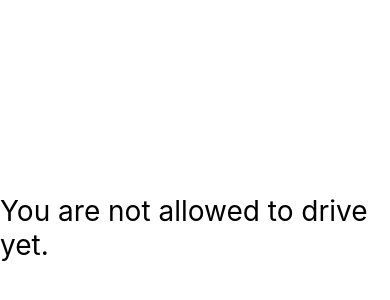
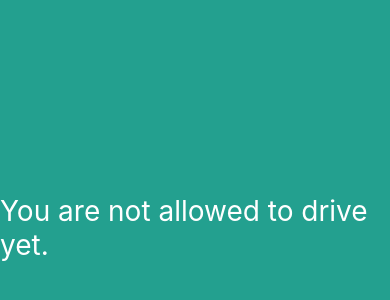
Before and after one commit to Josh-Cloete0/mydriveapp, a React Native app: screen / in a window 390 px wide. Shown: the part 194-494 px from the top of the page. Built offline with nearby package versions, Linux system fonts and the light colour scheme.

Commit message:
changed background and text colour

```diff
--- a/App.tsx
+++ b/App.tsx
@@ -22,13 +22,14 @@ if (age >= 18){
 const styles = StyleSheet.create({
   container: {
     flex: 1,
-    backgroundColor: '#fff',
+    backgroundColor: 'rgb(35, 160, 143)',
     alignItems: 'center',
     justifyContent: 'center',
   },
 
   response:{
     fontSize:28,
+    color:'white',
 
   }
 });
```
